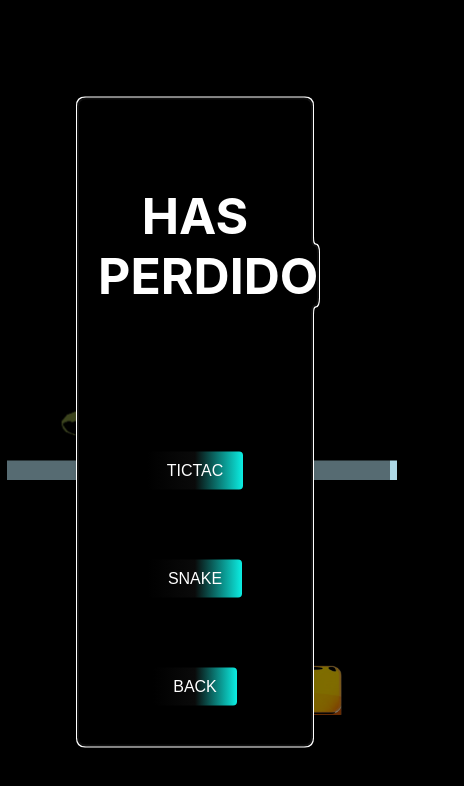
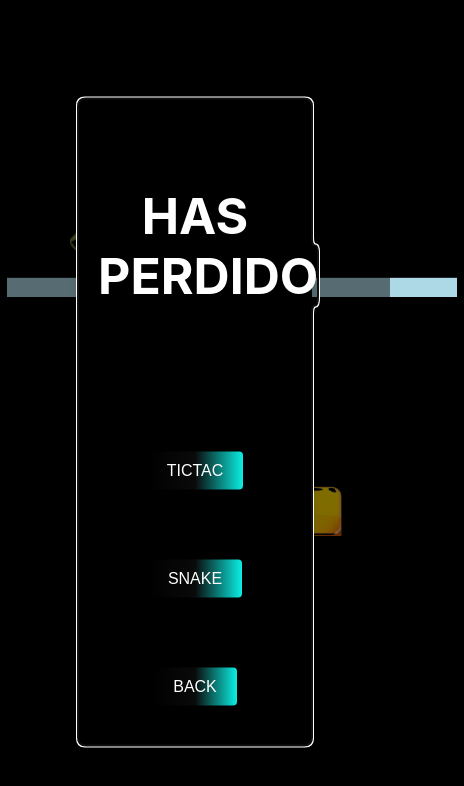
Before and after one commit to Jpallaruelo/portfolio, a React (Create React App) app: page /juegos/Dinosaurio in a window 390 px wide. Shown: the top 786 px of the page, 464 px wide, since content can reach past the window. Built offline with nearby package versions, Linux system fonts and the light colour scheme.

Commit message:
juegosmovil

```diff
--- a/src/componentes/DinosaurioGame.jsx
+++ b/src/componentes/DinosaurioGame.jsx
@@ -1,7 +1,7 @@
 import { useEffect, useRef, useState } from "react";
 import Modal from "react-modal";
 import { useNavigate } from "react-router-dom";
- import "../dino.css";
+import "../dino.css";
 
 
 const DinosaurioGame = () => {
@@ -207,7 +207,7 @@ const DinosaurioGame = () => {
       <div style={{ backgroundColor: "black", position: "relative" }}>
         {/* Resto del código */}
         <img
-          className="dino"
+          className="dinotecla"
           src="/images/spacio.png"
           alt="Boton Salto"
           style={{
@@ -226,8 +226,11 @@ const DinosaurioGame = () => {
         <style>
           {`
         @media only screen and (max-width: 600px) {
-          .dino {
+          .dinotecla {
             display: block !important; /* Mostrar en dispositivos móviles con ancho máximo de 600px */
+            left: "30px",
+            width: "20px",
+            height: "0px",
           }
         }
       `}
--- a/src/dino.css
+++ b/src/dino.css
@@ -1,24 +1,28 @@
-/* styles.css */
+canvas {
 
-/* Estilos generales para todos los dispositivos */
-body {
-    margin: 0;
-    padding: 0;
-    display: flex;
-    justify-content: center;
-    align-items: center;
-    min-height: 100vh;
+
+    width: 600px;
+    height: 700px;
+    margin-top: 50px;
+
+    /* Ocupa el ancho completo de la pantalla */
+
+    /* Ajusta la altura automáticamente para mantener la proporción */
 }
 
-canvas {
-    display: block;
-    max-width: 100%;
-    height: auto;
-}
+
 
 /* Estilos específicos para dispositivos móviles */
 @media only screen and (max-width: 600px) {
     body {
         flex-direction: column;
     }
+
+    canvas {
+        width: 450px;
+        height: 240px;
+
+
+        /* Puedes ajustar este valor según tus necesidades */
+    }
 }
```
